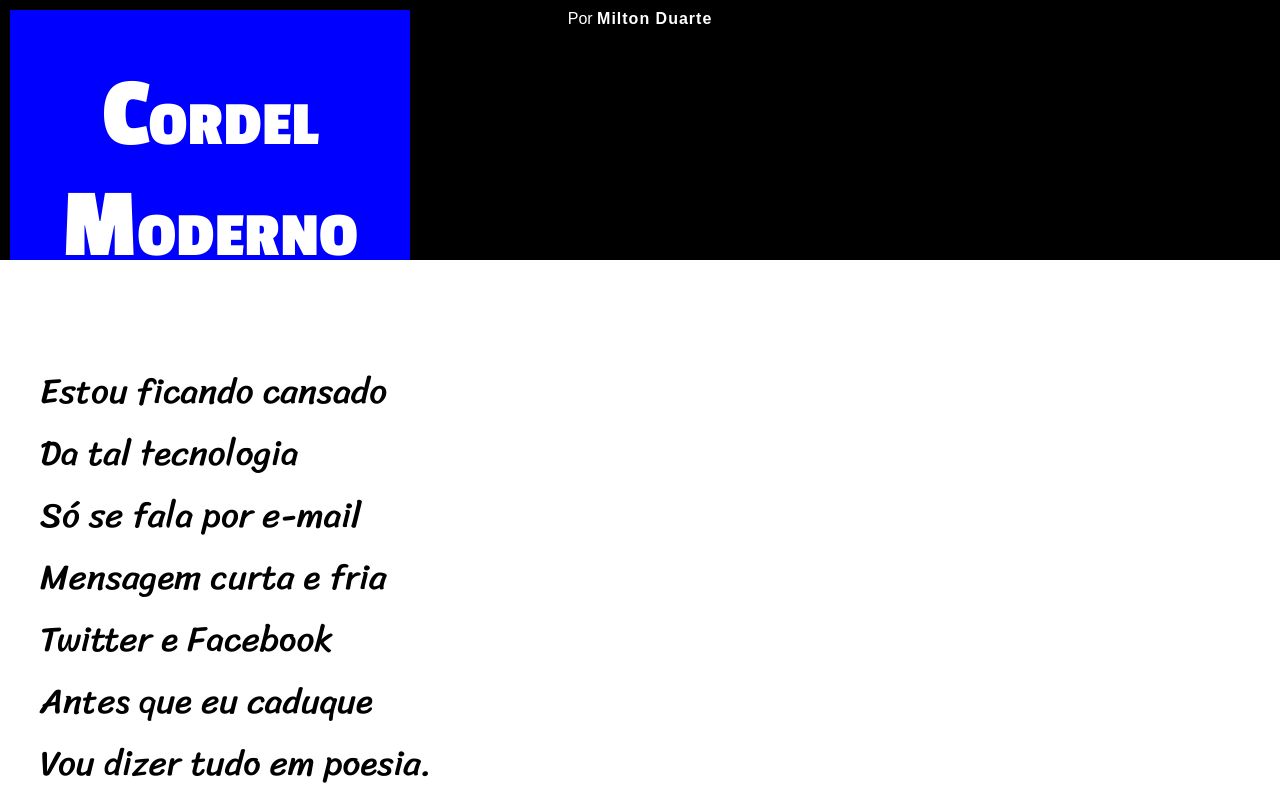
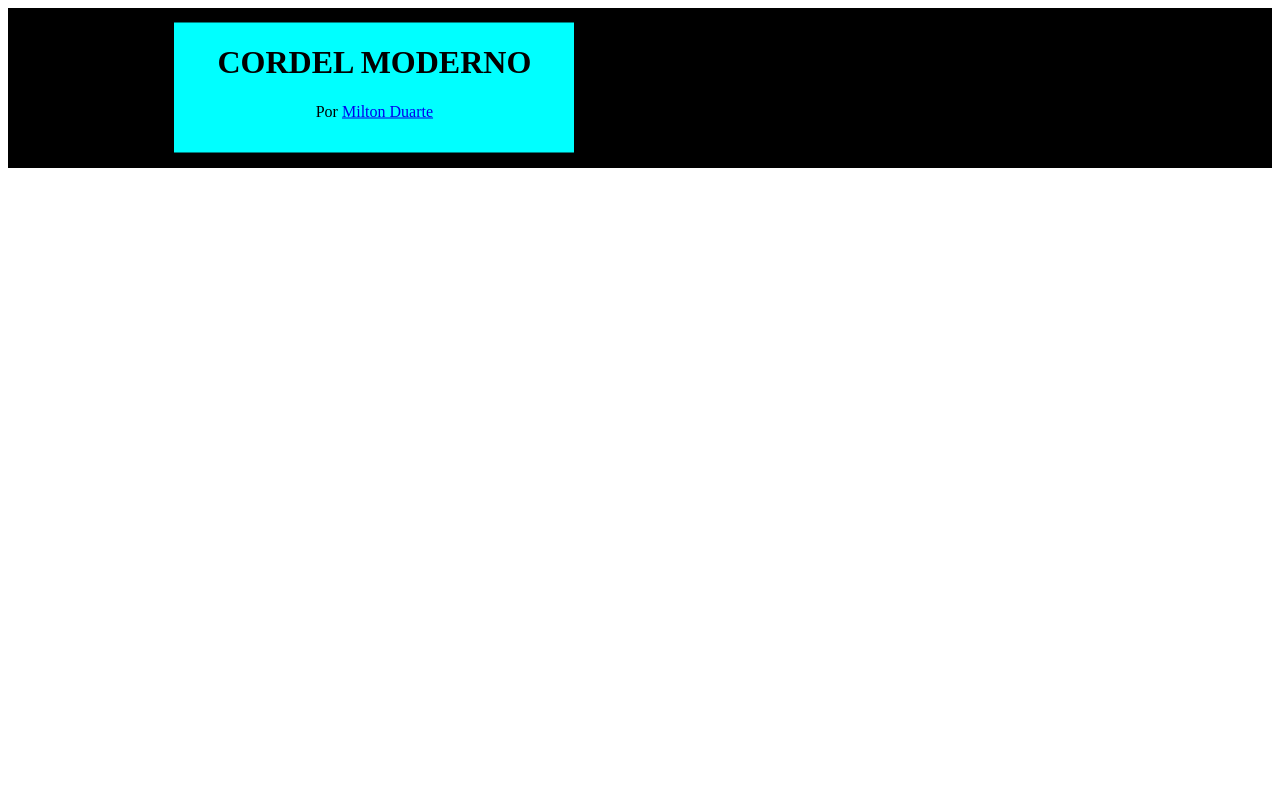
Before and after one commit to dannyelgalvao/html-css, a plain HTML site: page desafios/desafio12/index.html in a window 1280 px wide. Shown: the top 800 px of the page. Drawn offline with Linux system fonts and the light colour scheme.

Commit message:
tentativa de continuar o desafio 12

```diff
--- a/desafios/desafio12/index.html
+++ b/desafios/desafio12/index.html
@@ -7,32 +7,10 @@
     <link rel="stylesheet" href="style.css">
 </head>
 <body>
-    <div class="girasol">
-        <header>
-            <h1><span class="maior">C</span>ORDEL <span class="maior">M</span>ODERNO</h1>
-            <p>Por <a href="https://www.recantodasletras.com.br/poesias/3186743" target="_blank" rel="external">Milton Duarte</a></p>
-        </header>
-        <div class="trecho">
-            <p>Estou ficando cansado<br>
-                Da tal tecnologia<br>
-                Só se fala por e-mail<br>
-                Mensagem curta e fria<br>
-                Twitter e Facebook<br>
-                Antes que eu caduque<br>
-                Vou dizer tudo em poesia.<br>
-            </p>
-        </div>
-        <div class="transparente">
-            <div class="trecho">
-                <p>Não é mais como era antes<br>
-                É tudo abreviado<br>
-                "Você" só tem duas letras<br>
-                O "O" e o "E" foi riscado<br>
-                Para declarar o amor<br>
-                Basta botar uma flor<br>
-                E um coração desenhado.<br>
-                </p>
-            </div>
+    <div id="container">
+        <div id="topo">
+            <h1>CORDEL MODERNO</h1>
+            <p>Por <a href="https://www.recantodasletras.com.br/poesias/3186743" target="_blank" rel="external"> Milton Duarte</a></p>
         </div>
     </div>
 </body>
--- a/desafios/desafio12/style.css
+++ b/desafios/desafio12/style.css
@@ -4,71 +4,24 @@
 
 @import url('https://fonts.googleapis.com/css2?family=Sriracha&display=swap'); /*Sriracha*/
 
-* {
-    margin: 0px;
-    padding: 0px;
-    font-family: Arial, Helvetica, sans-serif;
-}
+#container {
+    position: relative;
+    background-color: black;
+    background-size: cover;
+    height: 20vh;
 
-body {
-    min-height: 100vh;
-}
-
-.maior {
-    font-size: 100px;
-    font-family: 'Passion One';
-}
-
-.negrito {
-    font-weight: bold;
-}
-
-header {
-    position: relative;
-    height: 200px;
-    text-align: center;
-    color: white;
-    background-color: rgb(0, 0, 0);
-    padding: 10px;
-    padding-bottom: 50px;
-}
-
-header > h1 {
-    background-color: blue;
-    position: absolute;
-    height: 200px;
-    width: 400px;
-    font-size: 8vh;
-    font-weight: 80px;
-    padding-top: 50px;
-    font-family: 'Passion One';
 
 }
 
-a {
-    color: white;
-    font-weight: bolder;
-    text-decoration: none;
-    letter-spacing: 1px;
-    font-size: 2vh;
+#topo {
+    background-color: aqua;
+    text-align: center;
+    position: absolute;
+    height: 130px;
+    width: 400px;
+
+    left: 10%;
+    top: 5%;
+
+    transform: translate(10%, 5%);
 }
-
-
-.trecho {
-    padding-top: 100px;
-    padding-left: 40px;
-    height: auto;
-}
-
-.trecho > p {
-    font-family: "Sriracha", cursive;
-    font-size: 2.2em;
-}
-
-.girassol {
-    background-image: url(imagens/background001.jpg);
-}
-
-.transparente {
-    background-color: rgba(red, green, blue, 0.3);
-}
```
